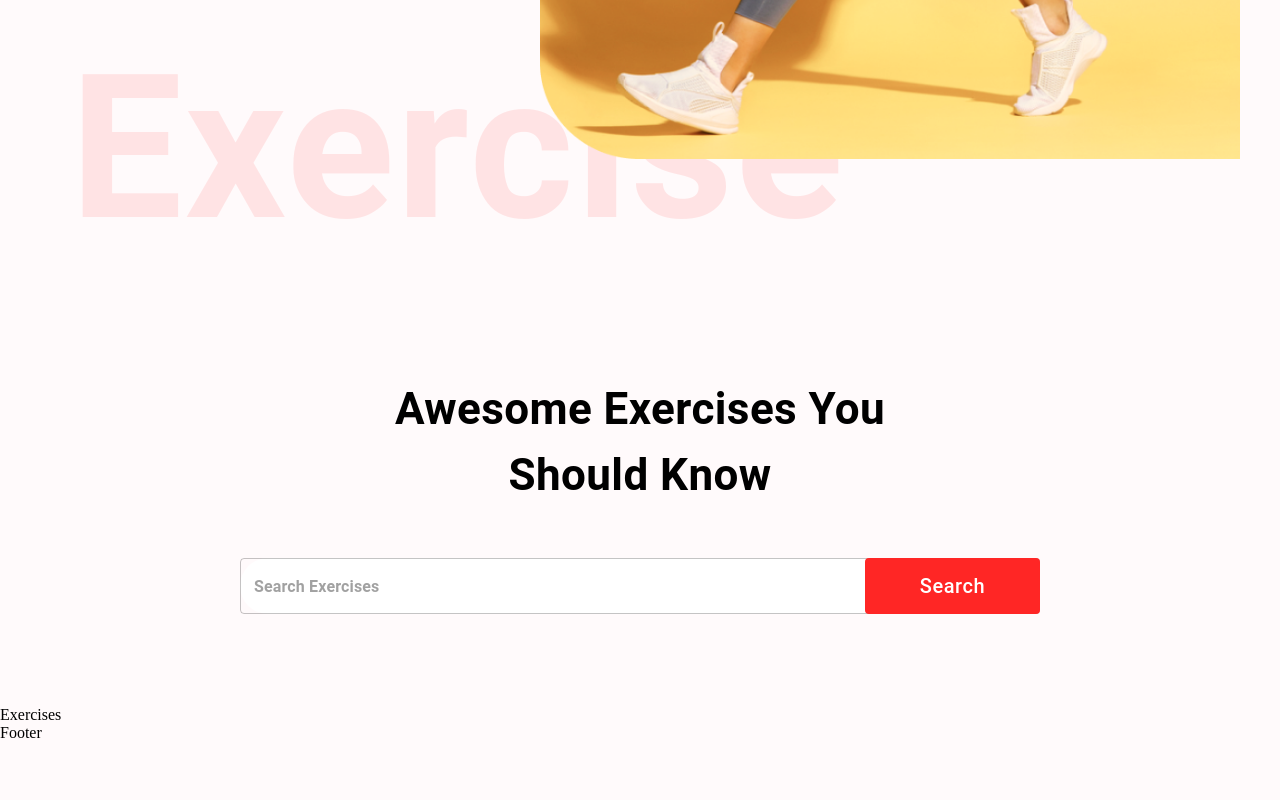
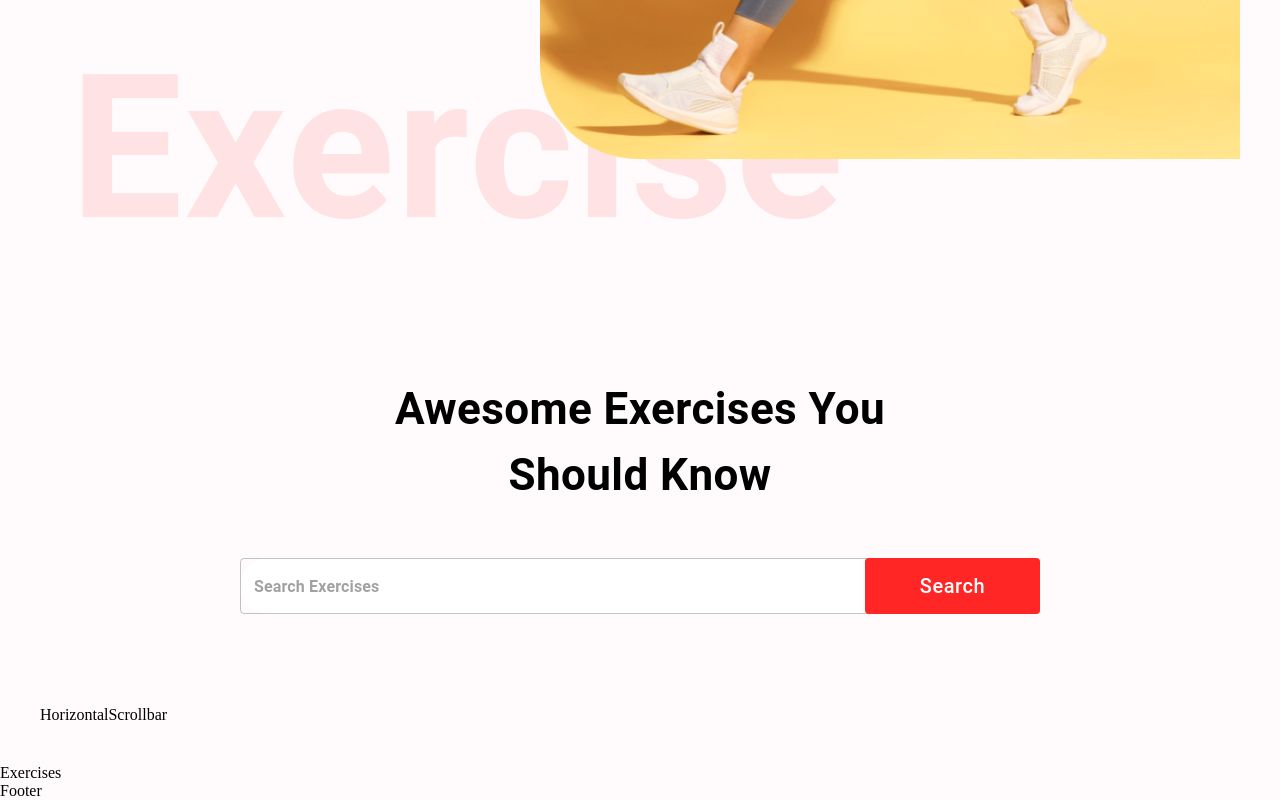
Before and after one commit to CarlosNG93/fitness, a React (Create React App) app: page / in a window 1280 px wide. Shown: the part 707-1507 px from the top of the page. Before the commit the page ends 1449 px from the top, so only its background shows below. Built offline with nearby package versions, Linux system fonts and the light colour scheme; no server answers.

Commit message:
feat: fetchData added

```diff
--- /dev/null
+++ b/src/components/HorizontalScrollbar.jsx
@@ -0,0 +1,9 @@
+import React from 'react';
+
+const HorizontalScrollbar = () => {
+  return (
+	<div>HorizontalScrollbar</div>
+  )
+}
+
+export default HorizontalScrollbar;
--- a/src/components/SearchExercises.jsx
+++ b/src/components/SearchExercises.jsx
@@ -1,13 +1,39 @@
 import React, { useEffect, useState } from 'react';
 import { Box, Button, Stack, TextField, Typography } from '@mui/material';
 
+import HorizontalScrollbar from './HorizontalScrollbar';
+import { exerciseOptions, fetchData } from '../utils/fetchData';
+
 const SearchExercises = () => {
 
-  const [ search, setSearch ] = useState('');
+	const [search, setSearch] = useState('');
+	const [exercises, setExercises] = useState([]);
+	const [bodyParts, setBodyParts] = useState([]);
+
+	useEffect(() => {
+		const fetchExercisesData = async () => {
+			const bodyPartsData = await fetchData('https://exercisedb.p.rapidapi.com/exercises/bodyPartList', exerciseOptions);
+
+			setBodyParts(['all', ...bodyPartsData]);
+		}
+
+		fetchExercisesData();
+	}, [] )
 
 	const handleSearch = async () => {
-	if(search) {
-		// const exercisesData = await fetchData();
+		if (search) {
+			const exercisesData = await fetchData
+				('https://exercisedb.p.rapidapi.com/exercises', exerciseOptions);
+
+			const searchedExercises = exercisesData.filter(
+				(exercise) => exercise.name.toLowerCase().includes(search)
+				|| exercise.target.toLowerCase().includes(search)
+				|| exercise.equipment.toLowerCase().includes(search)
+				|| exercise.bodyPart.toLowerCase().includes(search)
+			);
+
+			setSearch('');
+			setExercises(searchedExercises);
 		}
 	}
 
@@ -56,10 +82,10 @@ const SearchExercises = () => {
 					className="search-btn"
 					sx={{
 						bgcolor: '#FF2625',
-					color:'#fff',
+						color: '#fff',
 						textTransform: 'none',
-					width: { lg: '175px', xs: '80px'},
-					fontSize: { lg: '20px', xs: '14px'},
+						width: { lg: '175px', xs: '80px' },
+						fontSize: { lg: '20px', xs: '14px' },
 						height: '56px',
 						position: 'absolute',
 						right: '0'
@@ -69,6 +95,17 @@ const SearchExercises = () => {
 					Search
 				</Button>
 			</Box>
+			<Box
+				sx={{
+					position: 'relative',
+					width: '100%',
+					p: '20px'
+				}}
+			>
+				<HorizontalScrollbar
+					data={bodyParts}
+				/>
+			</Box>
 		</Stack>
 	)
 }
--- a/src/components/index.js
+++ b/src/components/index.js
@@ -3,3 +3,4 @@ export { default as Footer } from './Footer';
 export { default as HeroBanner } from './HeroBanner';
 export { default as Exercises } from './Exercises';
 export { default as SearchExercises } from './SearchExercises';
+export { default as HorizontalScrollbar } from './HorizontalScrollbar';
--- /dev/null
+++ b/src/utils/fetchData.js
@@ -0,0 +1,14 @@
+export const exerciseOptions = {
+	method: 'GET',
+	headers: {
+	  'X-RapidAPI-Key': process.env.REACT_APP_RAPID_API_KEY,
+	  'X-RapidAPI-Host': 'exercisedb.p.rapidapi.com'
+	}
+  };
+
+export const fetchData = async (url, options) => {
+	const response = await fetch(url, options);
+	const data = await response.json();
+
+	return data;
+}
```
Also changed, not shown: 1 other file (tests, documents, lock files or other folders). Lines whose indentation alone changed are shown as unchanged.
